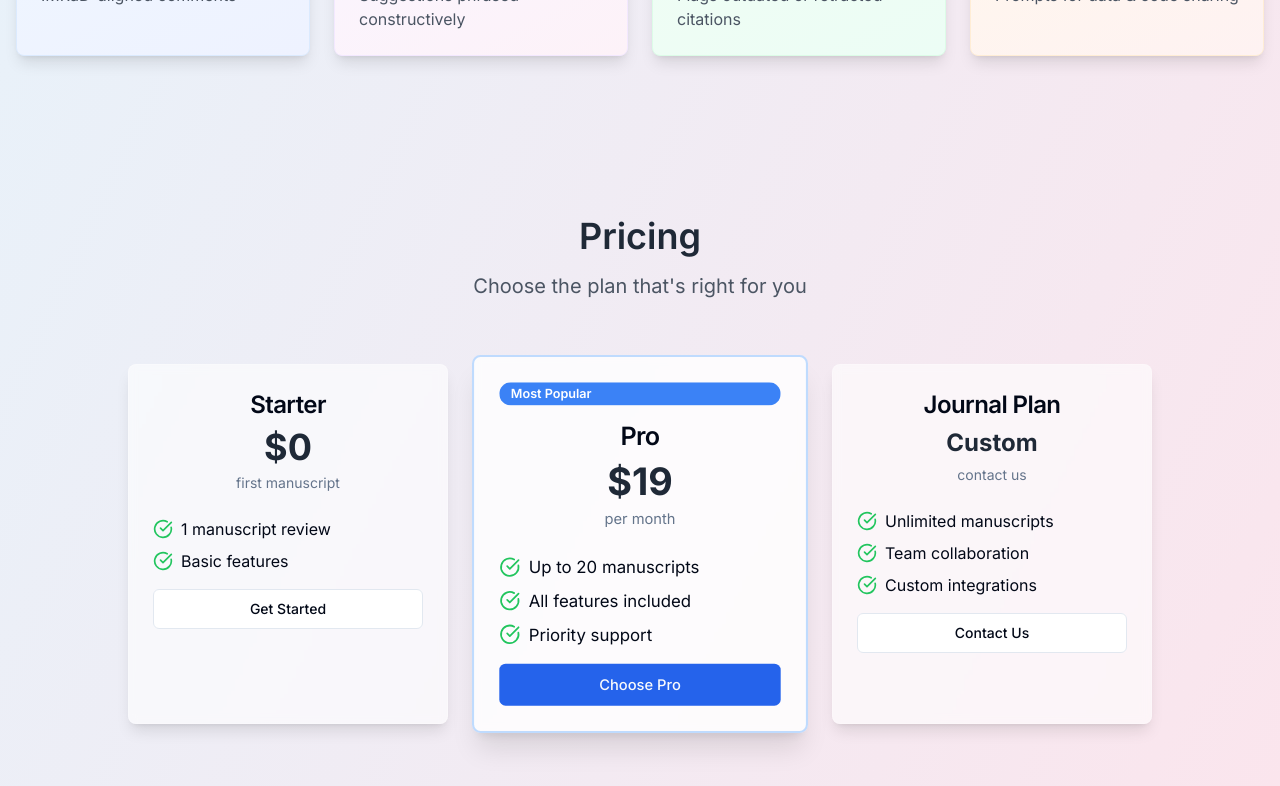
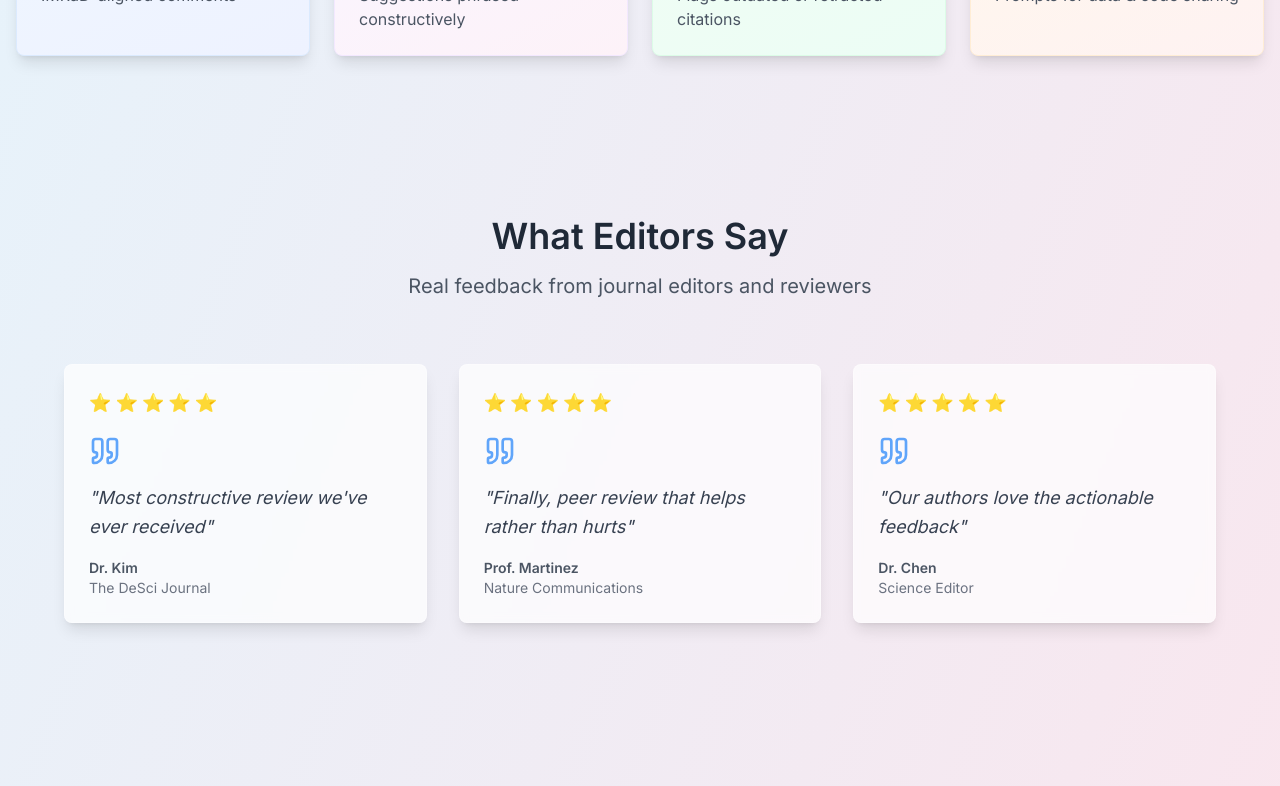
Before and after one commit to GoretiFreitas/kinder-review-ai, a React (Vite) app: page / in a window 1280 px wide. Shown: the part 1660-2446 px from the top of the page. Built offline with nearby package versions, Linux system fonts and the light colour scheme.

Commit message:
Add dummy testimonial cards
Include placeholder testimonial cards in the landing page for social proof.

```diff
--- a/src/pages/Index.tsx
+++ b/src/pages/Index.tsx
@@ -1,12 +1,32 @@
-
 import { Button } from "@/components/ui/button";
 import { Card, CardContent, CardDescription, CardHeader, CardTitle } from "@/components/ui/card";
 import { Badge } from "@/components/ui/badge";
-import { Upload, Brain, Download, FileText, MessageCircle, CheckCircle, Users, Youtube, Linkedin, Twitter } from "lucide-react";
+import { Upload, Brain, Download, FileText, MessageCircle, CheckCircle, Users, Youtube, Linkedin, Twitter, Quote } from "lucide-react";
 import { useState } from "react";
 
 const Index = () => {
   const [isVideoModalOpen, setIsVideoModalOpen] = useState(false);
+
+  const testimonials = [
+    {
+      quote: "Most constructive review we've ever received",
+      author: "Dr. Kim",
+      journal: "The DeSci Journal",
+      rating: 5
+    },
+    {
+      quote: "Finally, peer review that helps rather than hurts",
+      author: "Prof. Martinez",
+      journal: "Nature Communications",
+      rating: 5
+    },
+    {
+      quote: "Our authors love the actionable feedback",
+      author: "Dr. Chen",
+      journal: "Science Editor",
+      rating: 5
+    }
+  ];
 
   return (
     <div className="min-h-screen bg-gradient-to-br from-[#E0F7FF] to-[#FCE4EC]">
@@ -169,6 +189,38 @@ const Index = () => {
         </div>
       </section>
 
+      {/* Testimonials Section */}
+      <section className="container mx-auto px-4 py-20">
+        <div className="text-center mb-16">
+          <h2 className="text-4xl font-semibold text-gray-800 mb-4">What Editors Say</h2>
+          <p className="text-xl text-gray-600">Real feedback from journal editors and reviewers</p>
+        </div>
+
+        <div className="grid md:grid-cols-3 gap-8 max-w-6xl mx-auto">
+          {testimonials.map((testimonial, index) => (
+            <Card key={index} className="bg-white/70 backdrop-blur-sm border-white/30 shadow-lg hover:shadow-xl transition-all duration-300 hover:-translate-y-1">
+              <CardHeader className="pb-4">
+                <div className="flex items-center space-x-1 mb-3">
+                  {[...Array(testimonial.rating)].map((_, i) => (
+                    <span key={i} className="text-yellow-400 text-lg">⭐</span>
+                  ))}
+                </div>
+                <Quote className="h-8 w-8 text-blue-400 mb-2" />
+              </CardHeader>
+              <CardContent>
+                <p className="text-gray-700 mb-4 italic text-lg leading-relaxed">
+                  "{testimonial.quote}"
+                </p>
+                <div className="text-sm text-gray-600">
+                  <div className="font-semibold">{testimonial.author}</div>
+                  <div className="text-gray-500">{testimonial.journal}</div>
+                </div>
+              </CardContent>
+            </Card>
+          ))}
+        </div>
+      </section>
+
       {/* Pricing Section */}
       <section id="pricing" className="container mx-auto px-4 py-20">
         <div className="text-center mb-16">
```
